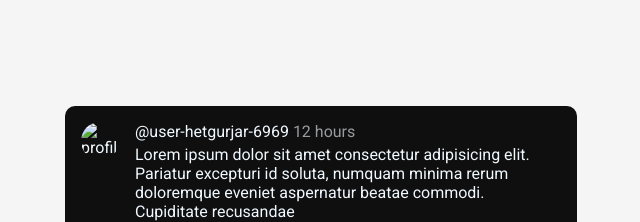
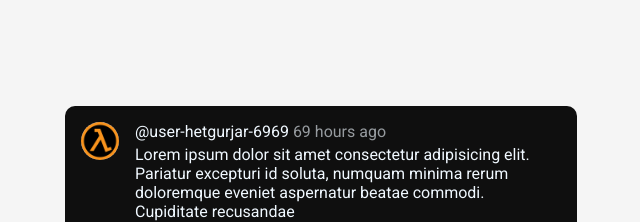
Before and after one commit to Het-477/Youtube-Comment-Layout, a plain HTML site: page index.html in a window 1280 px wide. Shown: the part 216-438 px from the top of the page, without its empty margins (319-959 px from the left). Drawn offline with Linux system fonts and the light colour scheme.

Commit message:
added new div class 'username' to header class

```diff
--- a/index.html
+++ b/index.html
@@ -11,13 +11,15 @@
 <body>
     <div class="comment-modal">
 
-        <div class="profile-pic-icon"><img class="profile-picture" src="image.png" alt="profile-picture"></div>
+        <div class="profile-pic-icon"><img class="profile-picture" src="./outcome-images/image.png"
+                alt="profile-picture"></div>
         <!-- additional container used here -->
         <div class="container">
 
             <!-- header div was moved to encompass the close button as well -->
-            <div class="header">@user-hetgurjar-6969
-                <div class="time-duration-of-comment">12 hours</div>
+            <div class="header">
+                <div class="username">@user-hetgurjar-6969</div>
+                <div class="time-duration-of-comment">69 hours ago</div>
             </div>
 
             <div class="text">Lorem ipsum dolor sit amet consectetur adipisicing elit. Pariatur excepturi id soluta,
```
